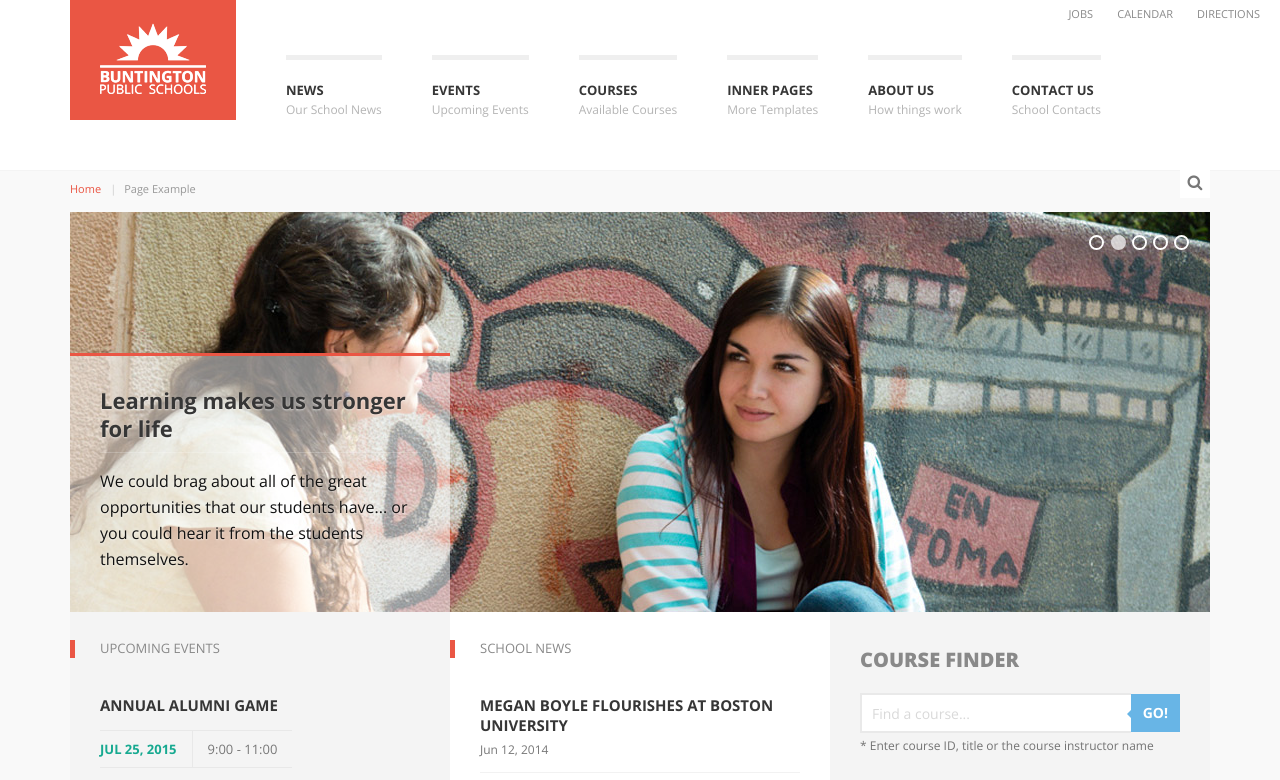
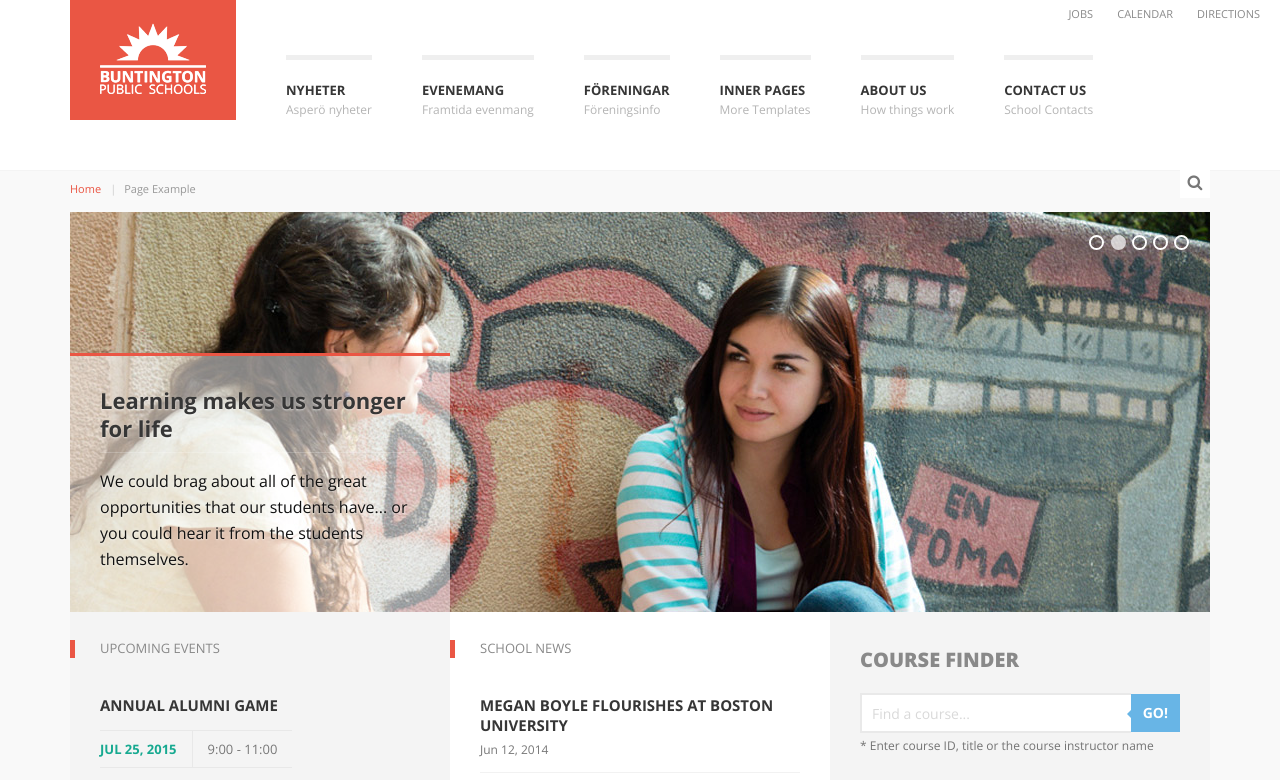
Before and after one commit to awkwardhandshake/Hajhaj, a plain HTML site: page index.html in a window 1280 px wide. Shown: the top 780 px of the page. Drawn offline with nearby package versions, Linux system fonts and the light colour scheme; some packages are replaced by stand-ins of ours.

Commit message:
Ändrat menyn

```diff
--- a/index.html
+++ b/index.html
@@ -55,13 +55,13 @@
 
                     <ul id="drop-down-left" class="k-dropdown-menu">
                         <li>
-                            <a href="news.html" title="Our School News">News</a>
+                            <a href="news.html" title="Asperö nyheter">Nyheter</a>
                         </li>
                         <li>
-                            <a href="events.html" title="Upcoming Events">Events</a>
+                            <a href="events.html" title="Framtida evenmang">Evenemang</a>
                         </li>
                         <li>
-                            <a href="courses.html" title="Available Courses">Courses</a>
+                            <a href="courses.html" title="Föreningsinfo">Föreningar</a>
                         </li>
                         <li>
                             <a href="#" class="Pages Collection" title="More Templates">Inner Pages</a>
```
